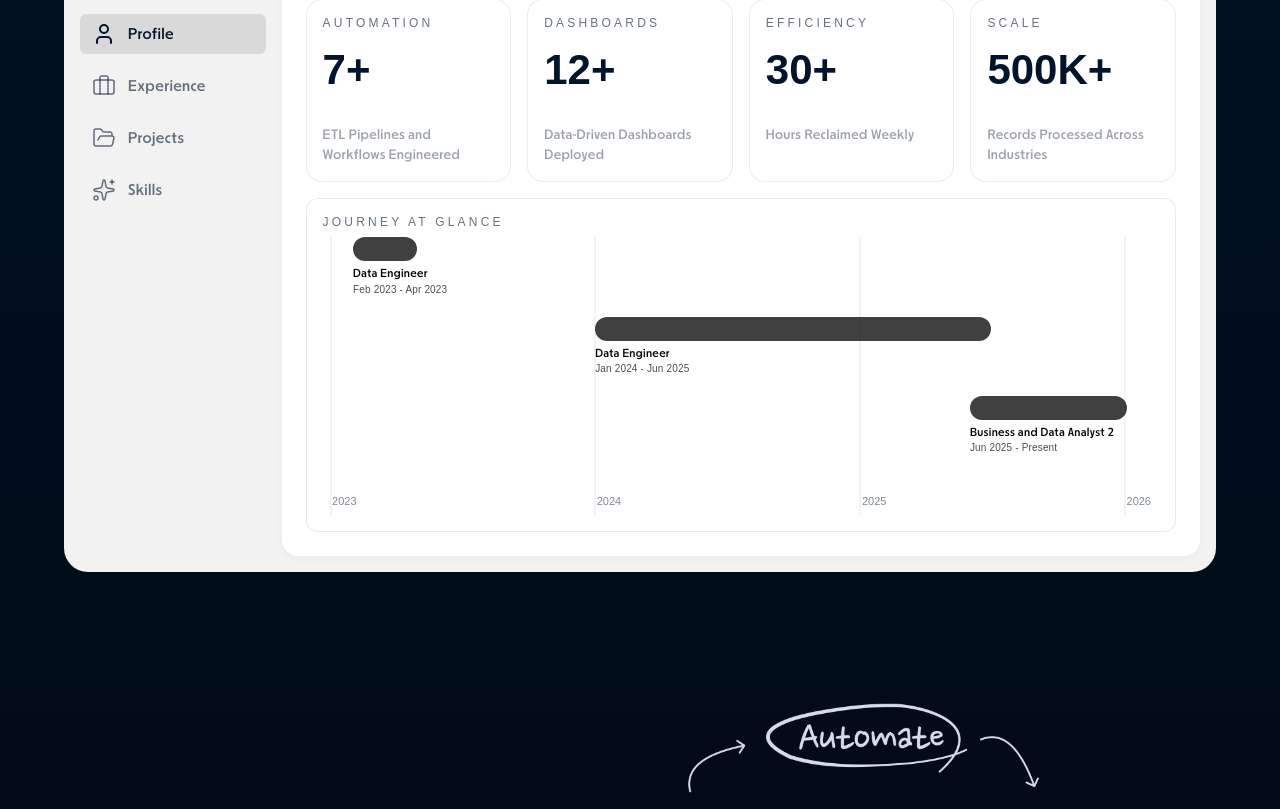
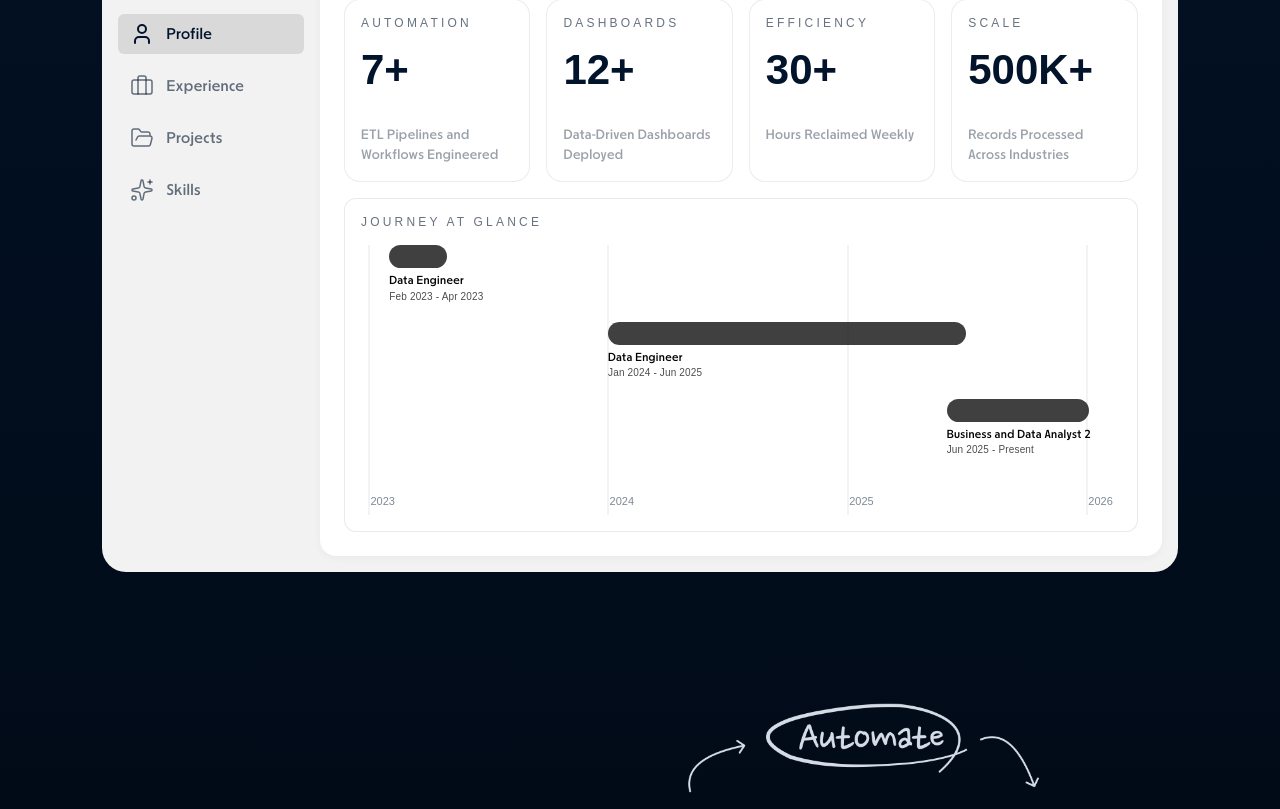
Before and after one commit to Vanshaj5101/portfolio-2026, a Next.js app: page / in a window 1280 px wide. Shown: the part 739-1548 px from the top of the page. Built offline with nearby package versions, Linux system fonts and the light colour scheme; no server answers; a web font is replaced by a local one.

Commit message:
made ui changes related to padding

```diff
--- a/app/components/dashboard/ExperienceView.tsx
+++ b/app/components/dashboard/ExperienceView.tsx
@@ -86,7 +86,7 @@ export default function ExperienceView() {
               </div>
 
               {/* KPIs */}
-              <div style={{ display: 'grid', gridTemplateColumns: 'repeat(3, 1fr)', gap: '1rem' }}>
+              <div style={{ display: 'grid', gridTemplateColumns: 'repeat(3, 1fr)', gap: '0.5rem' }}>
                 {exp.kpis.map((kpi, index) => (
                   <KPICard
                     key={index}
--- a/app/styles/dashboard.module.css
+++ b/app/styles/dashboard.module.css
@@ -12,7 +12,7 @@
   width: 100%;
   min-height: 100vh;
   margin: 0 auto;
-  padding: 5vh 5vw;
+  padding: 5vh 8vw;
   display: flex;
   flex-direction: column;
   align-items: center;
@@ -322,7 +322,7 @@
   display: flex;
   justify-content: space-between;
   align-items: center;
-  margin-bottom: 0.5rem;
+  margin-bottom: 1rem;
 }
 
 .journeyTitle {
@@ -591,7 +591,7 @@
 /* Skills filter buttons container */
 .skillsFilters {
   display: flex;
-  gap: 0.75rem;
+  gap: 0.5rem;
   margin-bottom: 2rem;
   flex-wrap: wrap;
   flex-shrink: 0; /* Don't shrink filters */
@@ -707,6 +707,7 @@
   flex: 1 1 0; /* Flex-grow, flex-shrink, flex-basis */
   min-width: 0;
   padding-bottom: 3rem;
+  padding-right:0.5rem;
 }
 
 .projectsGrid::-webkit-scrollbar {
@@ -763,11 +764,11 @@
   object-fit: cover;
   object-position: top;
   border-radius: 12px;
-  padding: 0.3rem;
+  padding: 0.3rem 0.3rem 0rem;
 }
 
 .projectContent {
-  padding: 1.5rem;
+  padding: 1rem;
   display: flex;
   flex-direction: column;
   gap: 0.75rem;
@@ -850,7 +851,7 @@
   padding: 1rem;
   display: flex;
   flex-direction: column;
-  gap: 2rem;
+  gap: 1.5rem;
   margin-bottom: 1.5rem;
 }
 
@@ -862,7 +863,7 @@
 .expHeader {
   display: flex;
   gap: 1.5rem;
-  align-items: flex-start;
+  align-items: center;
 }
 
 .expImage {
--- a/app/styles/gantt.module.css
+++ b/app/styles/gantt.module.css
@@ -10,6 +10,12 @@
   display: flex;
   flex-direction: column;
   min-height: 0; /* Critical for flex shrinking */
+  scrollbar-width: none; /* Firefox */
+  -ms-overflow-style: none; /* IE and Edge */
+}
+
+.ganttContainer::-webkit-scrollbar {
+  display: none; /* Chrome, Safari, Opera */
 }
 
 .ganttWrapper {
--- a/app/styles/shared.module.css
+++ b/app/styles/shared.module.css
@@ -71,6 +71,7 @@
   display: flex;
   flex-direction: column;
   gap: 0.75rem;
+  margin-bottom: 1rem;
 }
 
 .descriptionTitle {
```
